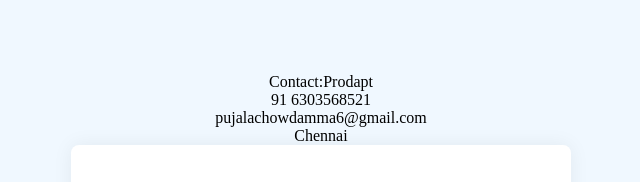
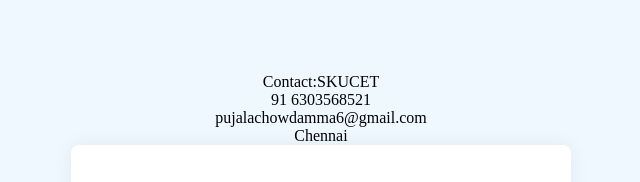
Before and after one commit to PujalaChowdamma/IncredibleIndia.github.io, a plain HTML site: page index1.htm in a window 1280 px wide. Shown: the top 182 px of the page, 319-959 px from the left. Drawn offline with Linux system fonts and the light colour scheme.

Commit message:
Update index1.htm

```diff
--- a/index1.htm
+++ b/index1.htm
@@ -10,7 +10,7 @@
     <body>
 
         <section>
-            <p>Contact:Prodapt</p>
+            <p>Contact:SKUCET</p>
         <p>91 6303568521</p>
         <p>pujalachowdamma6@gmail.com</p>
         <p>Chennai</p>
```
